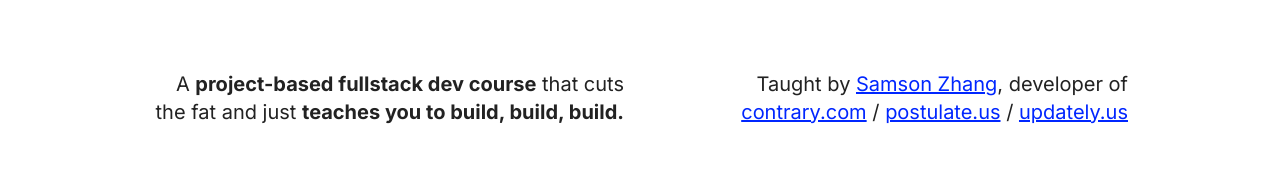
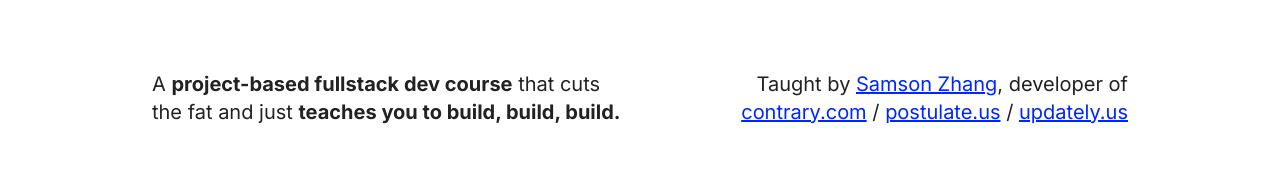
Before and after one commit to wwsalmon/webdevformakers-site, a Next.js app: page / in a window 1280 px wide. Shown: the part 532-708 px from the top of the page. Built offline with nearby package versions, Linux system fonts and the light colour scheme; a web font is replaced by a local one.

Commit message:
add title and small fixes

```diff
--- a/pages/index.tsx
+++ b/pages/index.tsx
@@ -1,13 +1,18 @@
+import Head from "next/head";
+
 export default function Home() {
     return (
         <>
+            <Head>
+                <title>Web dev for makers: learn to build webapps in four weeks</title>
+            </Head>
             <div className="max-w-5xl mx-auto my-24 px-6">
                 <p className="text-brand uppercase font-bold text-xl sm:text-2xl text-center">web dev for makers</p>
                 <h1 className="font-display text-6xl sm:text-7xl md:text-8xl leading-[1.2] sm:leading-[1.2] md:leading-[1.2] my-12 sm:my-16 text-center">
                     From <b>zero experience</b> to <b>building webapps</b> in <b>four weeks</b>
                 </h1>
                 <div className="sm:flex items-center sm:text-xl leading-normal -mx-4 underline-links">
-                    <div className="sm:w-1/2 px-4 mb-8 sm:mb-0 text-center sm:text-right">
+                    <div className="sm:w-1/2 px-4 mb-8 sm:mb-0 text-center sm:text-left">
                         <p>A <b>project-based fullstack dev course</b> that cuts the fat and just <b>teaches you to build, build, build.</b></p>
                     </div>
                     <div className="sm:w-1/2 px-4 text-center sm:text-right">
```
